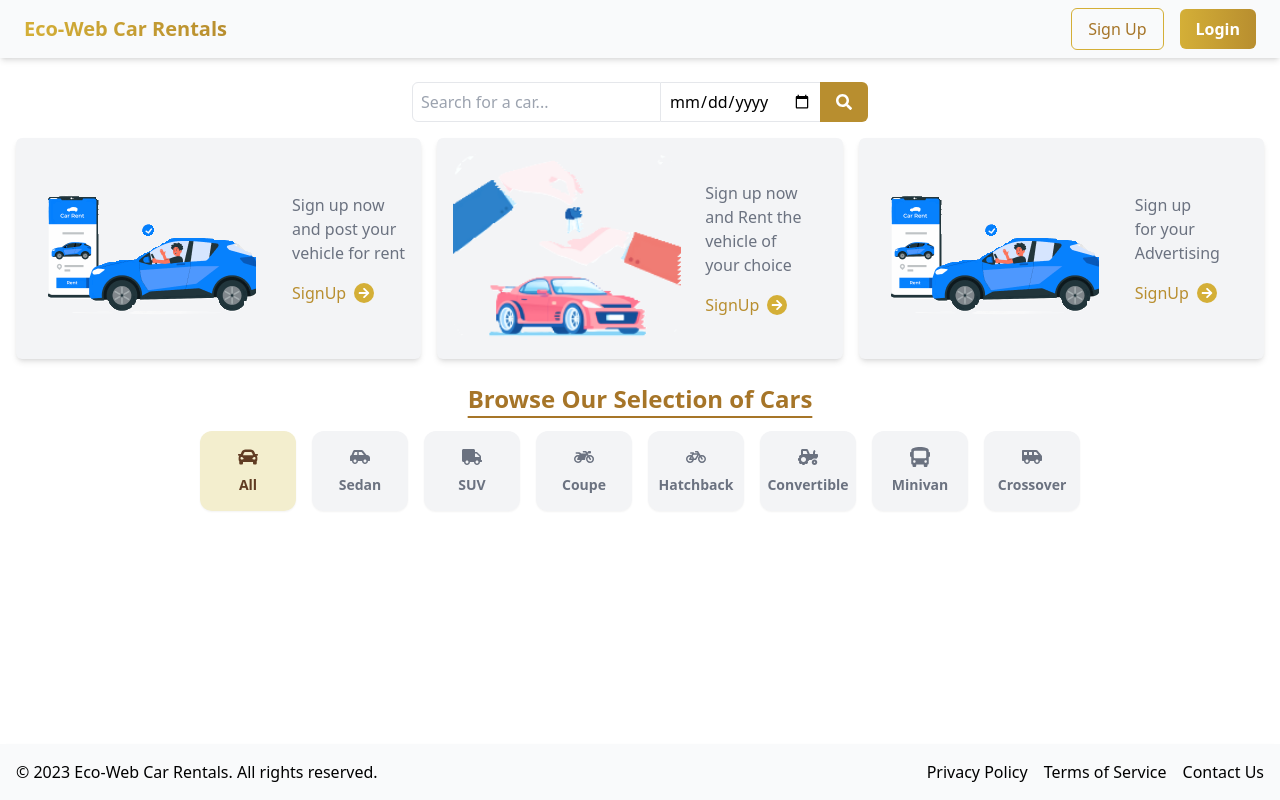
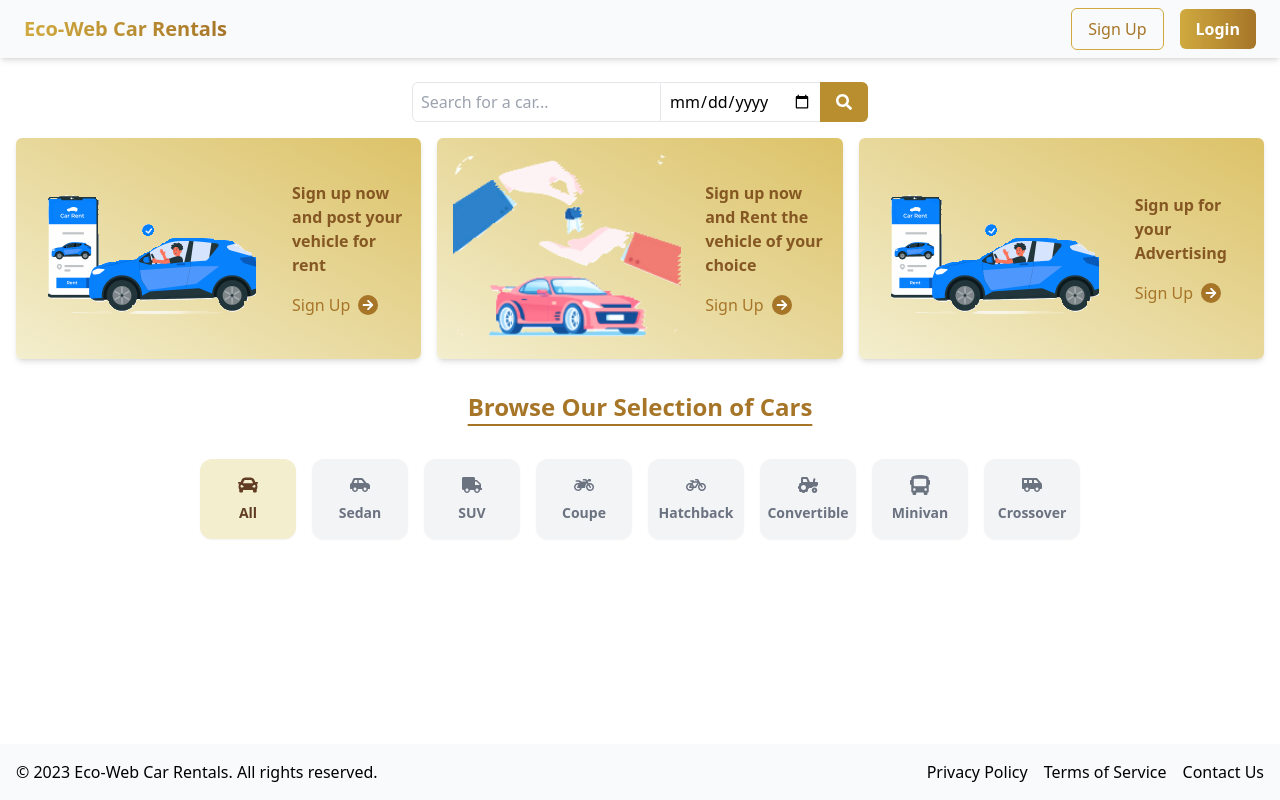
Before and after one commit to dagijosi/eco-web-new, a React (Create React App) app: page / in a window 1280 px wide. Built offline with nearby package versions, Linux system fonts and the light colour scheme.

Commit message:
Refactor color scheme to use marigold instead of gold; update Footer, Header, and various components for consistency

```diff
--- a/src/components/Footer.tsx
+++ b/src/components/Footer.tsx
@@ -4,9 +4,9 @@ const Footer = () => {
       <div className="flex md:flex-row flex-col justify-between items-center mx-auto container">
         <p className="text-center md:text-left">&copy; 2023 Eco-Web Car Rentals. All rights reserved.</p>
         <nav className="flex space-x-4 mt-4 md:mt-0">
-          <a href="/privacy" className="hover:text-gold">Privacy Policy</a>
-          <a href="/terms" className="hover:text-gold">Terms of Service</a>
-          <a href="/contact" className="hover:text-gold">Contact Us</a>
+          <a href="/privacy" className="hover:text-marigold-500">Privacy Policy</a>
+          <a href="/terms" className="hover:text-marigold-500">Terms of Service</a>
+          <a href="/contact" className="hover:text-marigold-500">Contact Us</a>
         </nav>
       </div>
     </footer>
--- a/src/components/FormComponents/SubmitButton.tsx
+++ b/src/components/FormComponents/SubmitButton.tsx
@@ -4,7 +4,7 @@ const SubmitButton: React.FC<{ type: "login" | "signup" }> = ({ type }) => {
   return (
     <button
       type="submit"
-      className="bg-gradient-to-r from-gold-light hover:from-gold to-gold hover:to-gold-dark shadow-md hover:shadow-lg px-5 py-3 rounded-lg focus:ring-2 focus:ring-gold focus:ring-offset-2 w-full font-semibold text-white transition-all duration-300 ease-in-out focus:outline-none"
+      className="bg-gradient-to-r from-marigold-400 hover:from-marigold-600 to-marigold-600 hover:to-marigold-700 shadow-md hover:shadow-lg px-5 py-3 rounded-lg focus:ring-2 focus:ring-marigold-500 focus:ring-offset-2 w-full font-semibold text-white transition-all duration-300 ease-in-out focus:outline-none"
     >
       {type === "login" ? "Login" : "Sign Up"}
     </button>
--- a/src/components/Header.tsx
+++ b/src/components/Header.tsx
@@ -20,13 +20,13 @@ const Header: React.FC = () => {
           {/* <img src={logoSrc} alt={title} className="mr-4 h-10 md:h-12" /> */}
           <a
             href="/"
-            className="bg-clip-text bg-gradient-to-r from-gold-light to-gold font-bold text-transparent text-xl"
+            className="bg-clip-text bg-gradient-to-r from-marigold-400 to-marigold-600 font-bold text-transparent text-xl"
           >
             {title}
           </a>
         </div>
         <button
-          className="md:hidden text-gold text-xl focus:outline-none"
+          className="md:hidden text-marigold-500 text-xl focus:outline-none"
           aria-label="Toggle Menu"
           onClick={() => setIsMenuOpen(!isMenuOpen)}
         >
@@ -59,13 +59,13 @@ const Header: React.FC = () => {
       >
         <a
           href={"/signup"}
-          className="border-gold-light hover:border-gold hover:bg-marigold-100 px-4 py-2 border rounded-md text-base text-marigold-600 hover:text-marigold-900 transition-colors duration-300"
+          className="border-marigold-400 hover:border-marigold-500 hover:bg-marigold-100 px-4 py-2 border rounded-md text-base text-marigold-600 hover:text-marigold-900 transition-colors duration-300"
         >
           Sign Up
         </a>
         <a
           href={"/login"}
-          className="bg-gradient-to-r from-gold-light hover:from-gold to-gold hover:to-gold-dark px-4 py-2 rounded-md font-bold text-white transform transition-transform duration-300 hover:scale-105"
+          className="bg-gradient-to-r from-marigold-400 hover:from-marigold-400 to-marigold-600 hover:to-marigold-700 px-4 py-2 rounded-md font-bold text-white transform transition-transform duration-300 hover:scale-105"
         >
           Login
         </a>
--- a/src/components/Home/Card.tsx
+++ b/src/components/Home/Card.tsx
@@ -1,23 +1,29 @@
 import { FaArrowRight } from "react-icons/fa";
 
 interface CardProps {
-    imageSrc: string;
-    title: string;
-  }
+  imageSrc: string;
+  title: string;
+  href?: string;
+}
 
-const Card = ({ imageSrc, title }: CardProps) => (
-  <div className="flex items-center gap-6 bg-gray-100 shadow-md hover:shadow-lg p-4 rounded-md">
-    <img src={imageSrc} alt={title.toLowerCase()} className="w-[15rem]" />
+const Card = ({ imageSrc, title, href = "/signup" }: CardProps) => (
+  <div className="flex items-center gap-6 bg-gradient-to-tr from-marigold-100 to-marigold-300 shadow-md hover:shadow-lg p-4 rounded-md transition-shadow duration-300">
+    <img
+      src={imageSrc}
+      alt={title.toLowerCase()}
+      className="rounded-md w-[15rem]"
+      onError={(e) => (e.currentTarget.src = "/images/fallback.png")}
+    />
     <div className="flex flex-col">
-      <h1 className="max-w-[8rem] text-balance text-gray-500 text-left">
+      <h1 className="md:max-w-[8rem] font-semibold text-left text-marigold-700">
         {title}
       </h1>
       <a
-        href="/signup"
-        className="flex justify-start items-center gap-2 mt-4 text-gold"
+        href={href}
+        className="flex items-center gap-2 mt-4 text-marigold-600 hover:text-marigold-800 transition-colors duration-300 group"
       >
-        SignUp
-        <div className="flex justify-center items-center bg-gold-light p-1 rounded-full">
+        <span>Sign Up</span>
+        <div className="group-hover:bg-marigold-700 flex justify-center items-center bg-marigold-600 p-1 rounded-full transition-colors duration-300">
           <FaArrowRight className="text-white text-xs" />
         </div>
       </a>
--- a/src/components/Home/CardList.tsx
+++ b/src/components/Home/CardList.tsx
@@ -5,12 +5,18 @@ const CardList = () => (
     <Card
       imageSrc="/images/Card1.png"
       title="Sign up now and post your vehicle for rent"
+      href="/signup-post-vehicle"
     />
     <Card
       imageSrc="/images/Card2.png"
       title="Sign up now and Rent the vehicle of your choice"
+      href="/signup-rent-vehicle"
     />
-    <Card imageSrc="/images/Card1.png" title="Sign up for your Advertising" />
+    <Card
+      imageSrc="/images/Card1.png"
+      title="Sign up for your Advertising"
+      href="/signup-advertising"
+    />
   </div>
 );
 
--- a/src/components/Home/SearchBar.tsx
+++ b/src/components/Home/SearchBar.tsx
@@ -12,7 +12,7 @@ const SearchBar = () => (
       placeholder="Pick a date..."
       className="p-2 border-t border-b h-10 focus:outline-none"
     />
-    <button className="flex items-center bg-gold hover:bg-gold-dark px-4 py-2 rounded-r-md focus:ring-2 focus:ring-gold h-10 text-white focus:outline-none">
+    <button className="flex items-center bg-marigold-500 hover:bg-marigold-700 px-4 py-2 rounded-r-md focus:ring-2 focus:ring-gold h-10 text-white focus:outline-none">
       <FaSearch />
     </button>
   </div>
--- a/src/pages/Home.tsx
+++ b/src/pages/Home.tsx
@@ -9,7 +9,7 @@ const Home = () => {
       <div className="flex justify-center items-center">
         <CardList />
       </div>
-      <div className="mt-6">
+      <div className="space-y-5 mt-8">
         <h1 className="font-semibold text-2xl text-marigold-600 underline underline-offset-8">Browse Our Selection of Cars</h1>
         <Filter />
       </div>
--- a/src/pages/Login.tsx
+++ b/src/pages/Login.tsx
@@ -2,7 +2,7 @@ import Form from "../components/Form";
 import { FaEnvelope, FaLock } from "react-icons/fa";
 
 const Login = () => {
-  const iconStyle = "text-gold/70";
+  const iconStyle = "text-marigold-400";
 
   return (
     <div className="flex justify-center items-center p-4 min-h-[calc(100vh-100px)]">
@@ -13,7 +13,7 @@ const Login = () => {
           className="w-1/2 md:w-2/5 object-cover"
         />
         <div className="flex flex-col justify-center items-center bg-white p-8 w-full md:w-1/2">
-          <h1 className="bg-clip-text bg-gradient-to-tr from-gold to-gold-light drop-shadow-lg mb-4 p-4 font-bold text-4xl text-center text-transparent tracking-wide">
+          <h1 className="bg-clip-text bg-gradient-to-tr from-marigold-500 to-marigold-400 drop-shadow-lg mb-4 p-4 font-bold text-4xl text-center text-transparent tracking-wide">
             Login
           </h1>
           <Form
--- a/src/pages/SignUp.tsx
+++ b/src/pages/SignUp.tsx
@@ -10,7 +10,7 @@ import {
   FaCalendar,
 } from "react-icons/fa";
 
-const iconStyle = "text-gold/70";
+const iconStyle = "text-marigold-400";
 
 const commonData = [
   {
@@ -87,7 +87,7 @@ const SignUp = () => {
           className="order-1 md:order-2 w-1/2 md:w-2/5 object-cover"
         />
         <div className="flex flex-col justify-center items-center order-2 md:order-1 bg-white md:p-8 w-full md:w-1/2">
-          <h1 className="bg-clip-text bg-gradient-to-tr from-gold to-gold-light drop-shadow-lg mb-4 p-4 font-bold text-4xl text-center text-transparent tracking-wide">
+          <h1 className="bg-clip-text bg-gradient-to-tr from-marigold-600 to-marigold-400 drop-shadow-lg mb-4 p-4 font-bold text-4xl text-center text-transparent tracking-wide">
             Sign Up
           </h1>
           <Form
--- a/tailwind.config.js
+++ b/tailwind.config.js
@@ -6,11 +6,6 @@ module.exports = {
   theme: {
     extend: {
       colors: {
-        gold: {
-          DEFAULT: '#B88E2F',
-          light: '#D4AF37',
-          dark: '#8B6914',
-        },
         'marigold': {
         '50': '#faf8ec',
         '100': '#f3eece',
```
Also changed, not shown: src/components/FormComponents/RoleSelection.tsx (+14 -18 lines).
